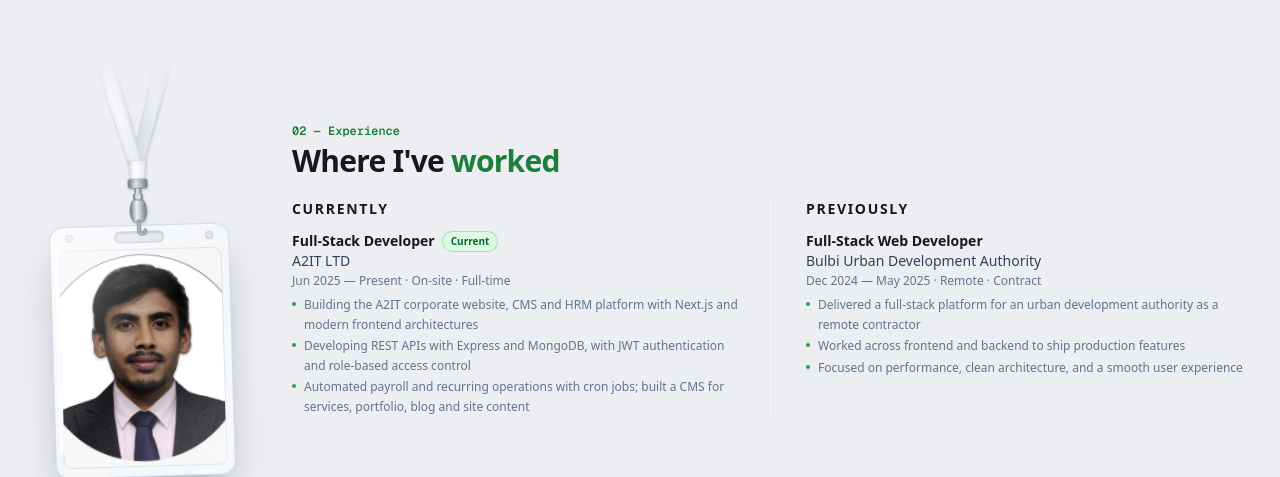
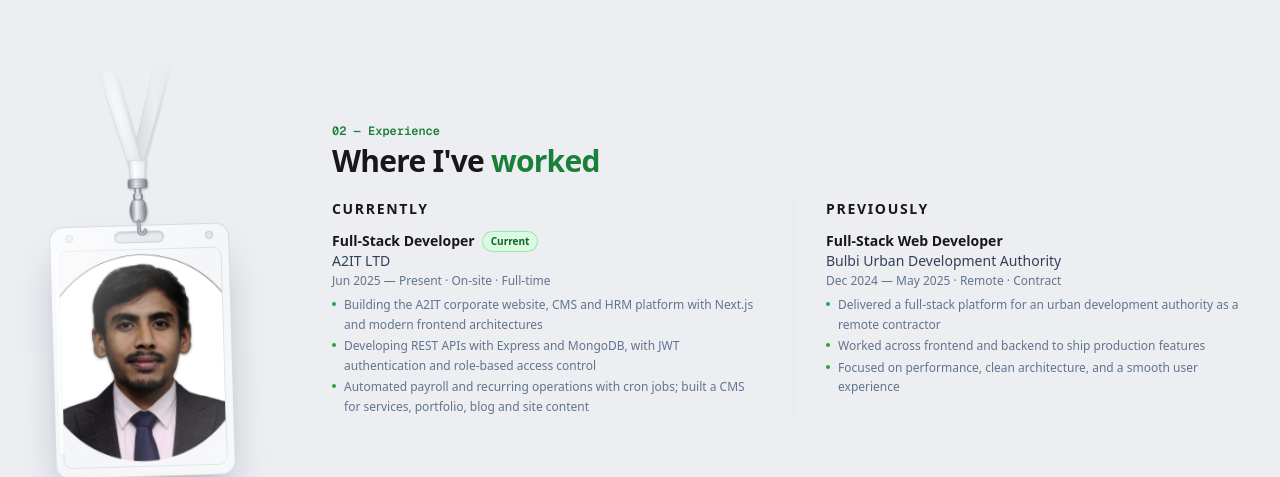
Before and after one commit to naima-uddin/portfolio-front, a Next.js app: page / in a window 1280 px wide. Shown: the part 1086-1563 px from the top of the page. Built offline with nearby package versions, Linux system fonts and the light colour scheme; no server answers.

Commit message:
Update ExperienceSection.tsx

```diff
--- a/app/components/ExperienceSection.tsx
+++ b/app/components/ExperienceSection.tsx
@@ -189,7 +189,7 @@ const ExperienceSection = ({
             {/* ID card hanging from its lanyard */}
             <IdCard config={config} />
 
-            <div>
+            <div className="lg:pl-10">
               <p className="font-mono text-xs font-semibold text-brand-600">02 — Experience</p>
               <h2 className="mt-1 text-2xl lg:text-3xl font-bold text-zinc-900 tracking-tight">
                 Where I&apos;ve <span className="text-brand-600">worked</span>
```
